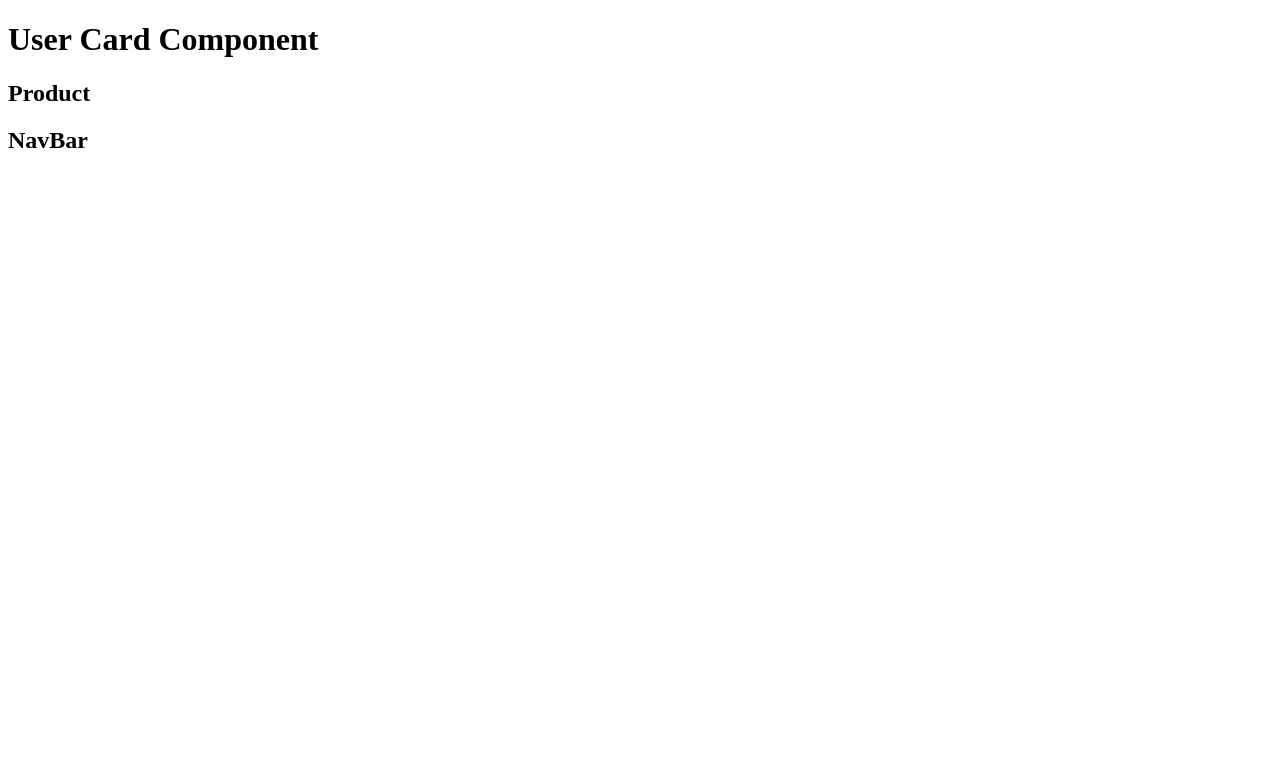
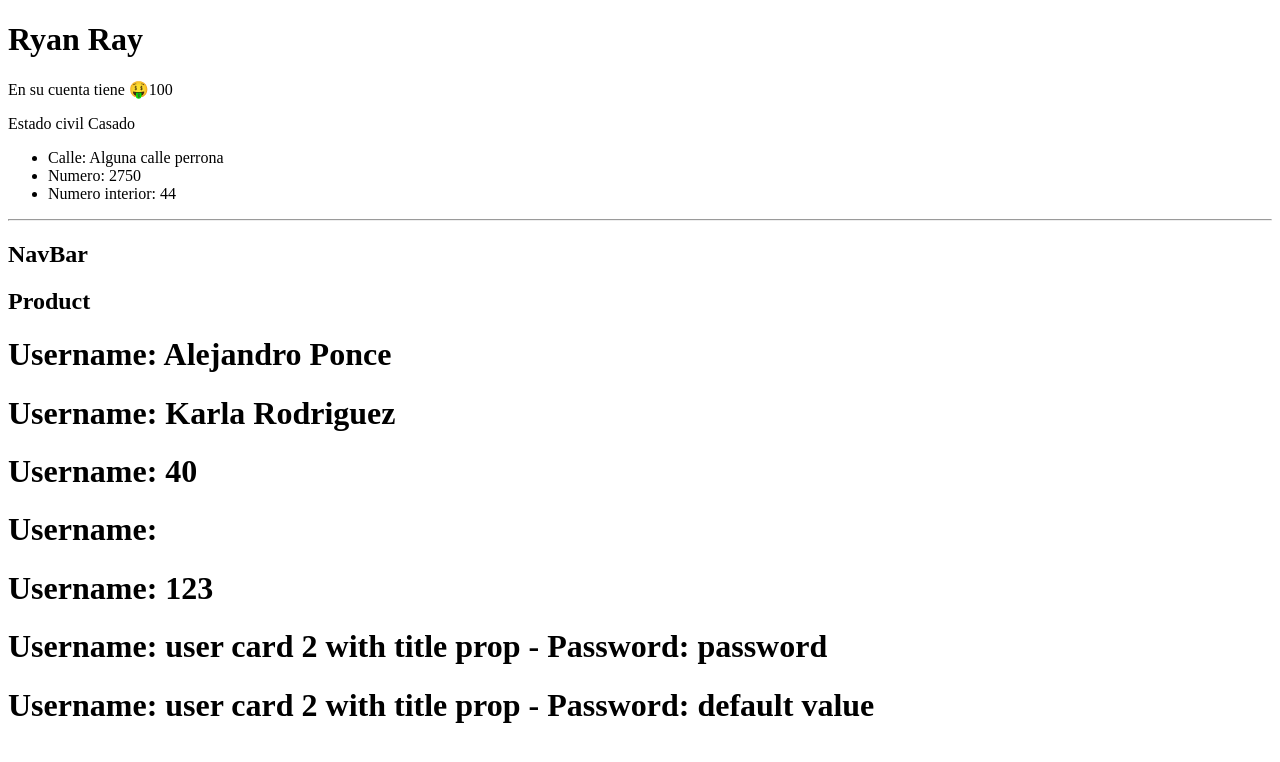
Before and after one commit to alejandropb36/react-course, a React (Create React App) app: page / in a window 1280 px wide. Shown: the top 762 px of the page. Built offline with nearby package versions, Linux system fonts and the light colour scheme.

Commit message:
feat: component props

```diff
--- a/src/App.jsx
+++ b/src/App.jsx
@@ -1,12 +1,28 @@
-import { UserCard } from "./UserCard";
+import { UserCard, UserCard2 } from "./UserCard";
 import Product, { NavBar } from "./Product";
+import { Card } from "./Card";
 
 export function App() {
   return (
     <>
-     <UserCard/>
-     <Product/>
-     <NavBar/>
+      <Card
+        name="Ryan Ray"
+        amount={100}
+        married={true}
+        points={[99, 33.3, 22.2]}
+        address={{ street: "Alguna calle perrona", number: 2750, internalNumber: 44 }}
+        greet={function() { alert("Hola esto es un alert como parametro"); }}
+      />
+      <hr />
+      <NavBar />
+      <Product />
+      <UserCard username="Alejandro Ponce" />
+      <UserCard username="Karla Rodriguez" />
+      <UserCard username={40} />
+      <UserCard username={true} />
+      <UserCard username={[1, 2, 3]} />
+      <UserCard2 username={"user card 2 with title prop"} password="password" />
+      <UserCard2 username={"user card 2 with title prop"} />
     </> // This is React Fragment
   );
 }
--- /dev/null
+++ b/src/Card.jsx
@@ -0,0 +1,16 @@
+export function Card({ name, amount, married, points, address, greet }) {
+  console.log(greet);
+
+  return (
+    <div>
+      <h1>{name}</h1>
+      <p>En su cuenta tiene 🤑{amount}</p>
+      <p>Estado civil {married ? "Casado" : "Soltero"} </p>
+      <ul>
+        <li>Calle: {address.street}</li>
+        <li>Numero: {address.number}</li>
+        <li>Numero interior: {address.internalNumber}</li>
+      </ul>
+    </div>
+  );
+}
--- a/src/UserCard.jsx
+++ b/src/UserCard.jsx
@@ -1,3 +1,9 @@
-export function UserCard() {
-  return <h1>User Card Component</h1>;
+export function UserCard(props) {
+  console.log(props);
+  return <h1>Username: {props.username} </h1>;
 }
+
+export function UserCard2({username, password = 'default value'}) {
+  console.log(username, password);
+  return <h1>Username: {username.toString()} - Password: {password} </h1>;
+}
```
